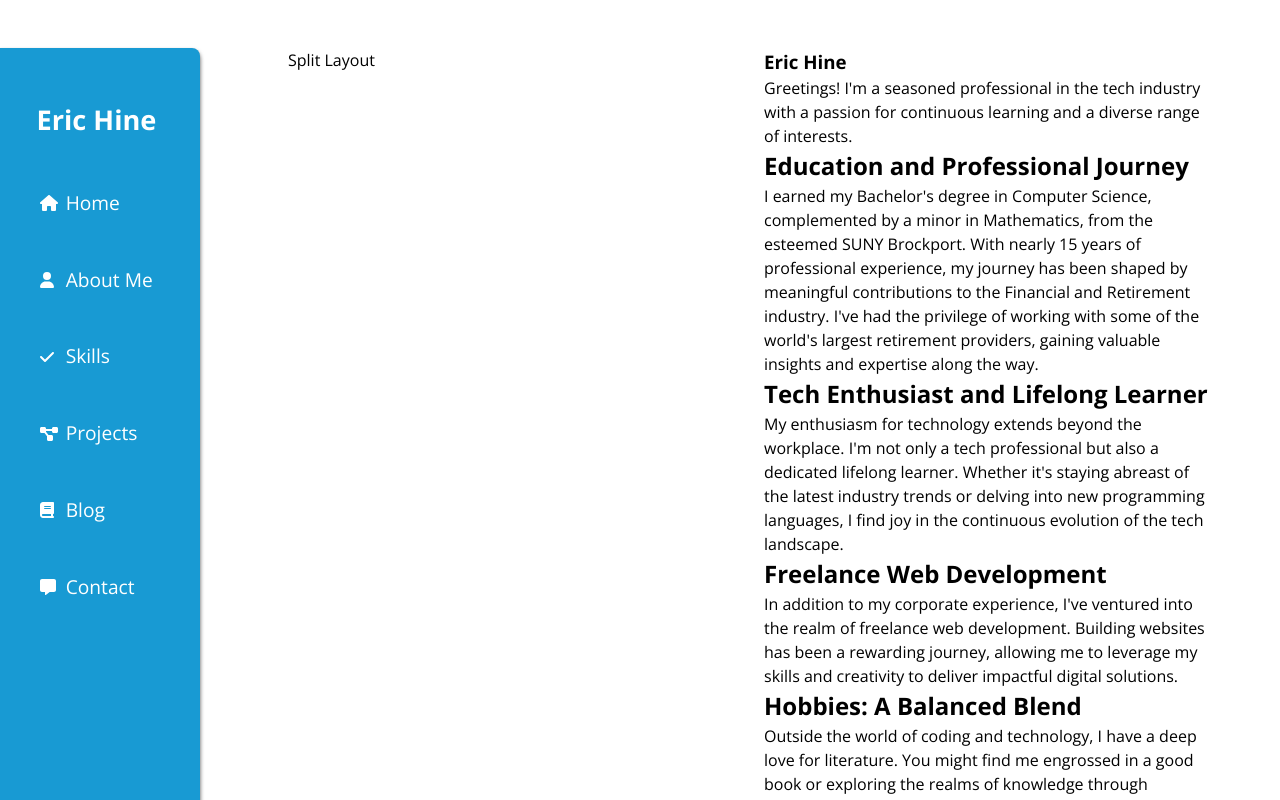
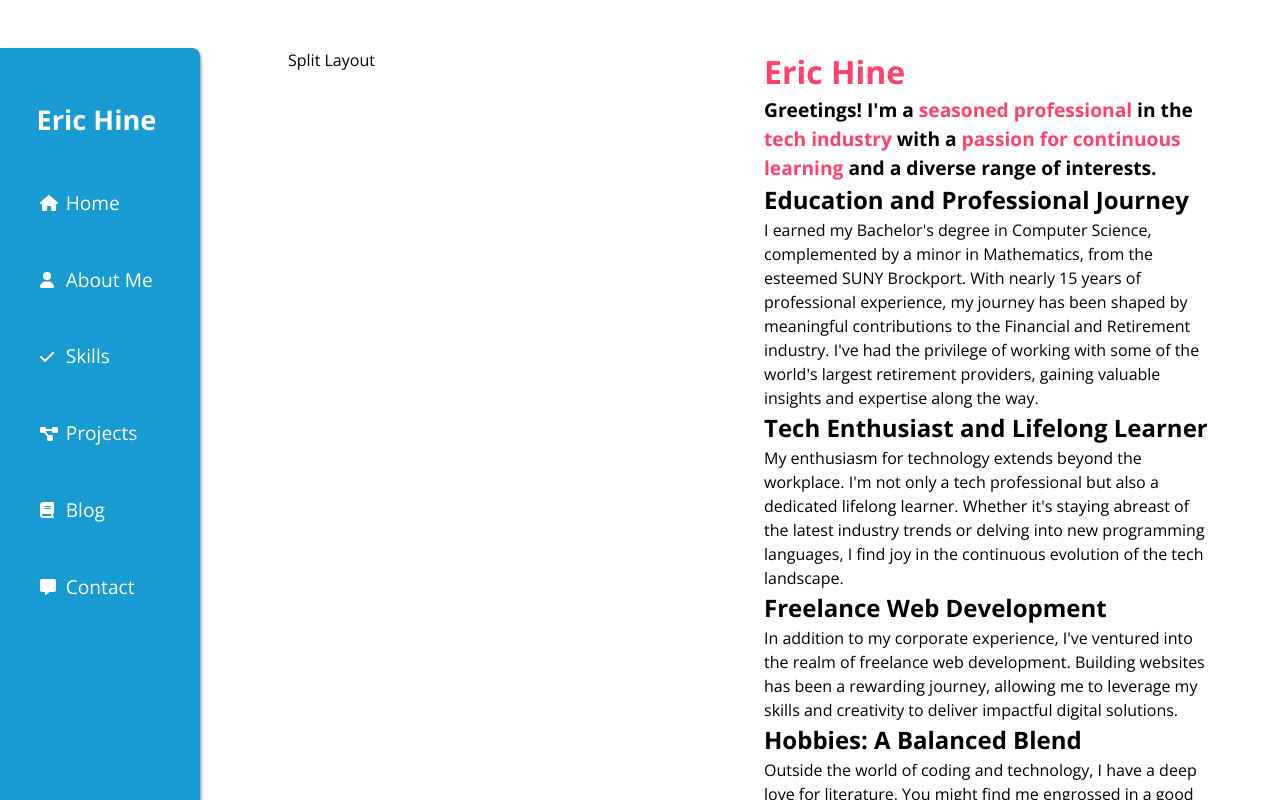
Before and after one commit to R-Daneel0livaw/portfolio, a React (Vite) app: page /about in a window 1280 px wide. Shown: the top 800 px of the page. Built offline with nearby package versions, Linux system fonts and the light colour scheme; a web font is replaced by a local one.

Commit message:
Add PageHeader comp for consistency.

```diff
--- /dev/null
+++ b/src/components/PageHeader/PageHeader.module.css
@@ -0,0 +1,15 @@
+.name {
+    font-weight: bold;
+    font-size: 2rem;
+    color: #ff416c;
+}
+
+.dedication {
+    font-weight: bold;
+    font-size: 1.2rem;
+}
+
+.title {
+    font-weight: bold;
+    color: #ff416c;
+}
--- /dev/null
+++ b/src/components/PageHeader/PageHeader.tsx
@@ -0,0 +1,18 @@
+import { ReactNode } from "react";
+import styles from "./PageHeader.module.css";
+
+interface PageHeaderProps {
+  title: string;
+  description: ReactNode;
+}
+
+export default function PageHeader({ title, description }: PageHeaderProps) {
+  return (
+    <div>
+      <h1 className={styles.name}>{title}</h1>
+      <div className={styles.dedication}>
+        {description}
+      </div>
+    </div>
+  );
+}
--- a/src/pages/AboutMe.tsx
+++ b/src/pages/AboutMe.tsx
@@ -1,16 +1,24 @@
+import PageHeader from "../components/PageHeader/PageHeader";
+import styles from "../components/PageHeader/PageHeader.module.css";
+
 export default function AboutMe() {
   return (
     <section id="about">
-      <header>
-      </header>
-
       <section id="introduction">
-        <h1>Eric Hine</h1>
-        <p>
-          Greetings! I'm a seasoned professional in the tech
-          industry with a passion for continuous learning and a diverse range of
-          interests.
-        </p>
+        <PageHeader
+          title="Eric Hine"
+          description={
+            <p>
+              Greetings! I'm a{" "}
+              <span className={styles.title}>seasoned professional</span> in the{" "}
+              <span className={styles.title}>tech industry</span> with a{" "}
+              <span className={styles.title}>
+                passion for continuous learning
+              </span>{" "}
+              and a diverse range of interests.
+            </p>
+          }
+        />
       </section>
 
       <section id="education-and-professional-journey">
@@ -52,9 +60,9 @@ export default function AboutMe() {
         <p>
           Outside the world of coding and technology, I have a deep love for
           literature. You might find me engrossed in a good book or exploring
-          the realms of knowledge through audiobooks. History, Philosophy, Logic, and
-          Robotics are subjects that captivate my curiosity, and I'm always eager
-          to delve into their depths.
+          the realms of knowledge through audiobooks. History, Philosophy,
+          Logic, and Robotics are subjects that captivate my curiosity, and I'm
+          always eager to delve into their depths.
         </p>
       </section>
 
```
